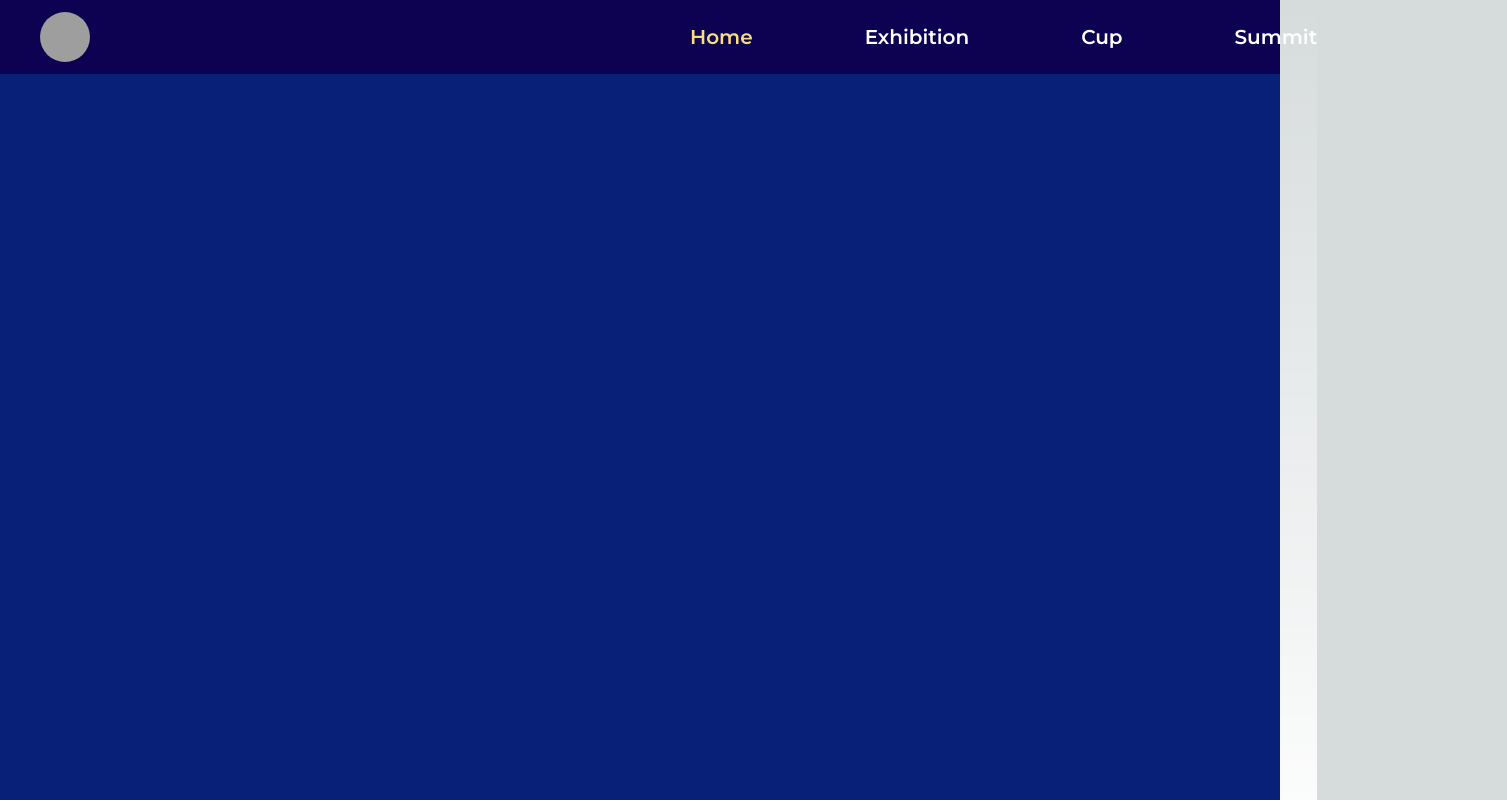
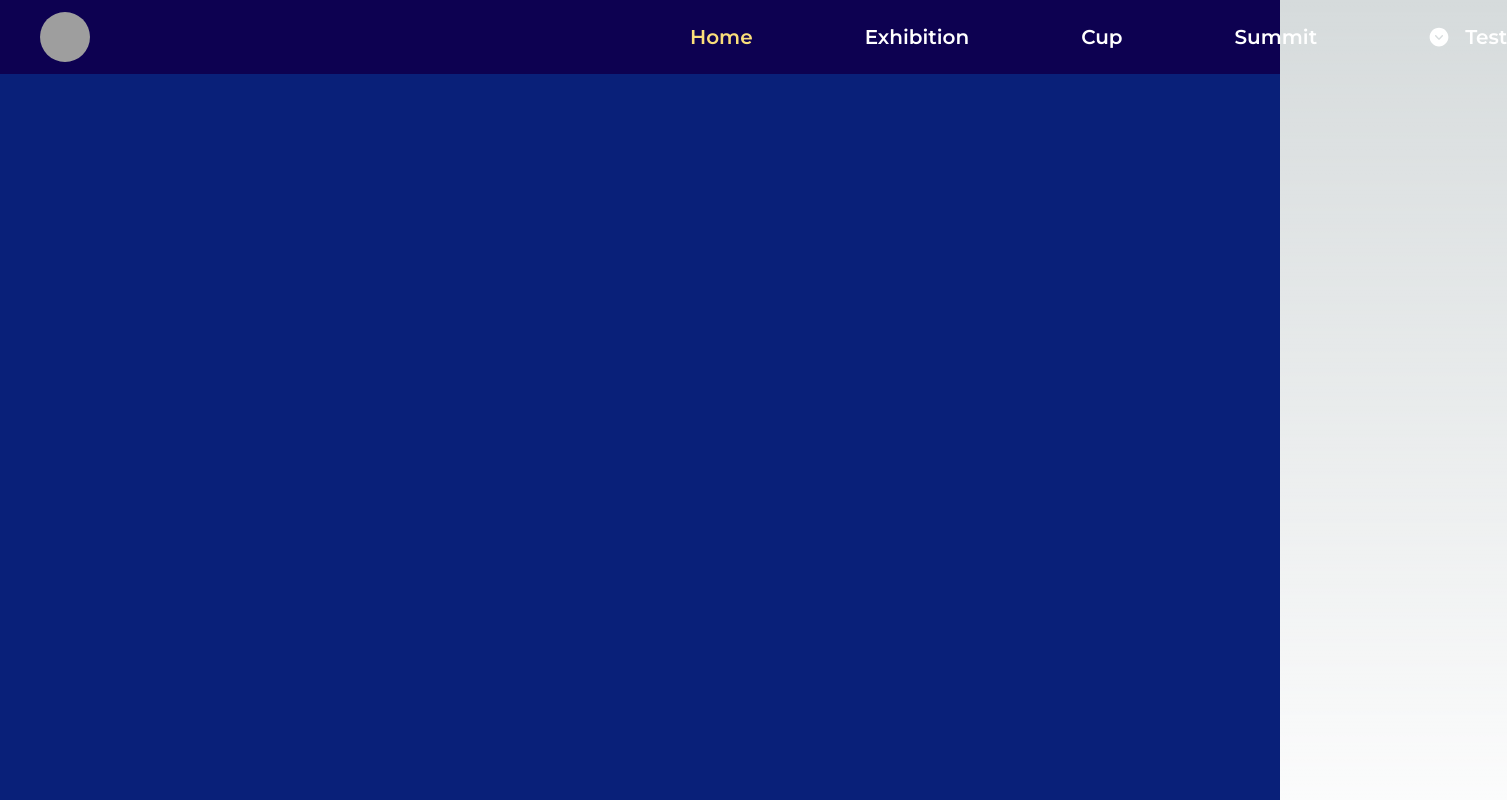
Before and after one commit to amaliap21/Web-Aksang, a Next.js app: page / in a window 1280 px wide. Shown: the top 800 px of the page, 1507 px wide, since content can reach past the window. Built offline with nearby package versions, Linux system fonts and the light colour scheme; grey boxes are pictures that could not be loaded.

Commit message:
feat(navbar): Add chevron icon

```diff
--- /dev/null
+++ b/components/icons/chevron-icon.js
@@ -0,0 +1,18 @@
+import React from "react";
+
+const ChevronIcon = ({ className, size }) => {
+  return (
+    <svg
+      width={size}
+      height={size}
+      viewBox="0 0 15 16"
+      fill="none"
+      xmlns="http://www.w3.org/2000/svg"
+      className={className}
+    >
+      <path d="M7.5 0.5C3.3675 0.5 0 3.8675 0 8C0 12.1325 3.3675 15.5 7.5 15.5C11.6325 15.5 15 12.1325 15 8C15 3.8675 11.6325 0.5 7.5 0.5ZM10.545 7.4525L7.8975 10.1C7.785 10.2125 7.6425 10.265 7.5 10.265C7.3575 10.265 7.215 10.2125 7.1025 10.1L4.455 7.4525C4.2375 7.235 4.2375 6.875 4.455 6.6575C4.6725 6.44 5.0325 6.44 5.25 6.6575L7.5 8.9075L9.75 6.6575C9.9675 6.44 10.3275 6.44 10.545 6.6575C10.7625 6.875 10.7625 7.2275 10.545 7.4525Z" />
+    </svg>
+  );
+};
+
+export default ChevronIcon;
--- a/components/navbar.js
+++ b/components/navbar.js
@@ -3,6 +3,7 @@ import Image from "next/image";
 import Link from "next/link";
 import React from "react";
 import { usePathname } from "next/navigation";
+import ChevronIcon from "./icons/chevron-icon";
 
 const Navbar = () => {
   const pathname = usePathname();
@@ -41,7 +42,7 @@ const Navbar = () => {
           <Link key={item.name} href={item.url}>
             <li
               className={`${
-                pathname.startsWith(item.url) || pathname===item.url
+                pathname.toLowerCase().startsWith(item.url.toLowerCase()) || pathname === item.url
                   ? "text-custom-yellow"
                   : "text-white"
               }`}
@@ -50,6 +51,12 @@ const Navbar = () => {
             </li>
           </Link>
         ))}
+            <li
+              className={`text-white flex items-center justify-center gap-4`}
+            >
+              <ChevronIcon size={20} className="fill-white"/>
+             Test
+            </li>
       </ul>
     </nav>
   );
```
